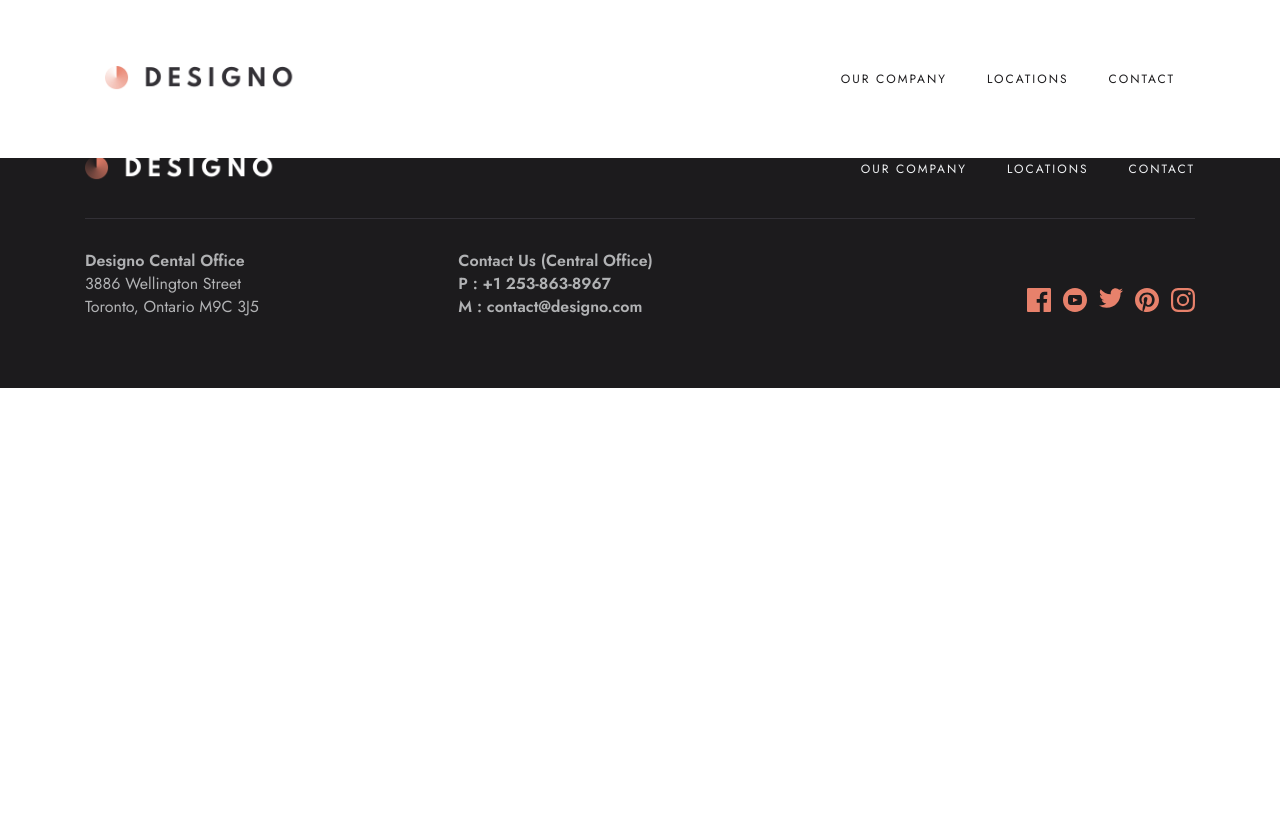
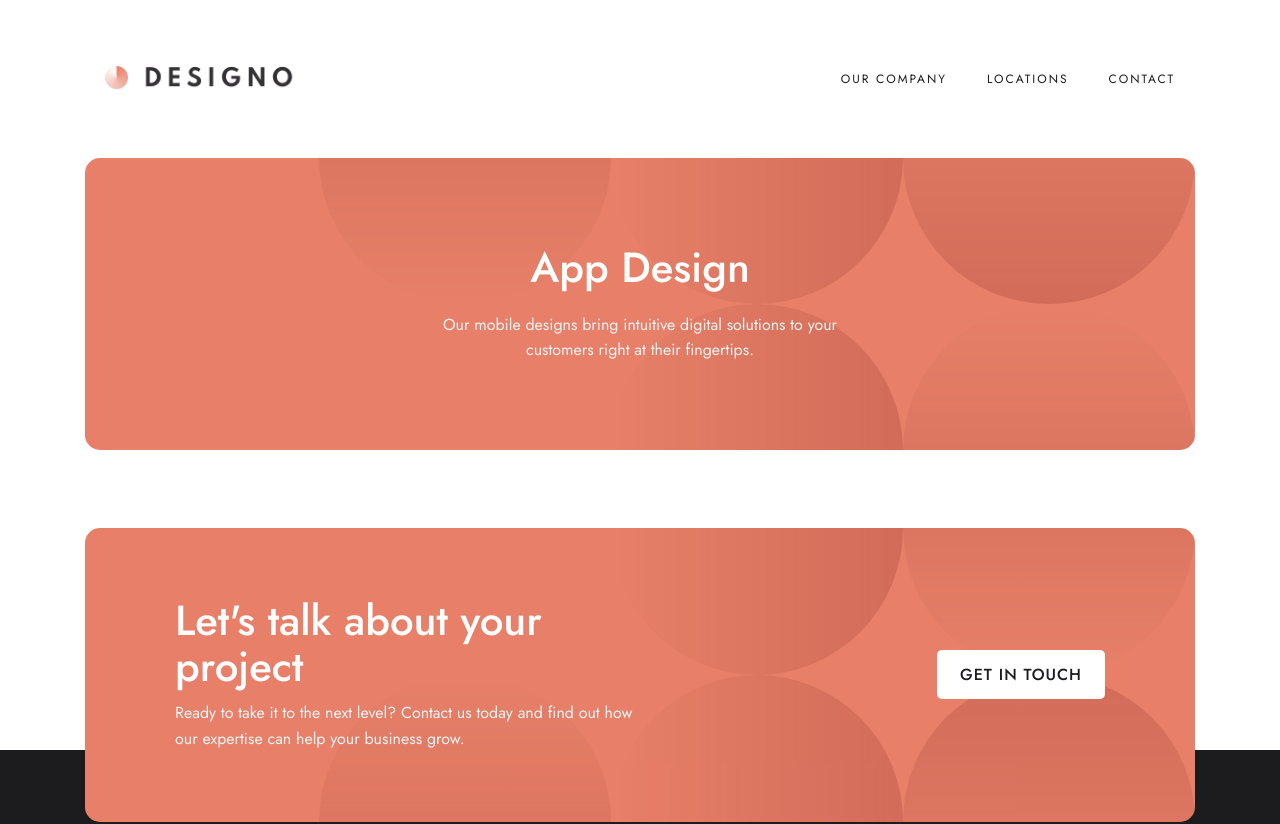
Before and after one commit to jarekTerejko/designo-multipage, a React (Create React App) app: page /app-design in a window 1280 px wide. Shown: the top 824 px of the page. Before the commit the page ends 800 px from the top, so only its background shows below. Built offline with nearby package versions, Linux system fonts and the light colour scheme.

Commit message:
add Design pages to App

```diff
--- a/src/App.js
+++ b/src/App.js
@@ -2,6 +2,9 @@ import { Route, Switch } from "react-router";
 import Footer from "./components/Footer/Footer";
 import Navbar from "./components/Navbar/Navbar";
 import Home from "./pages/Home";
+import WebDesign from "./pages/WebDesign";
+import AppDesign from "./pages/AppDesign";
+import GraphicDesign from "./pages/GraphicDesign";
 
 const App = () => {
   return (
@@ -11,6 +14,15 @@ const App = () => {
         <Route path="/" exact>
           <Home />
         </Route>
+        <Route path="/web-design" exact>
+          <WebDesign />
+          </Route>
+        <Route path="/app-design" exact>
+          <AppDesign />
+          </Route>
+        <Route path="/graphic-design" exact>
+          <GraphicDesign />
+          </Route>
       </Switch>
       <Footer />
     </>
--- /dev/null
+++ b/src/components/HeaderDesign/HeaderDesignElements.js
@@ -0,0 +1,34 @@
+import styled from "styled-components";
+
+export const HeaderDesignWrapper = styled.header`
+  margin-top: 15.8rem;
+  margin-bottom: 30rem;
+`;
+export const HeaderDesignInnnerWrapper = styled.div`
+  position: relative;
+  z-index: 1;
+  display: flex;
+  align-items: center;
+  justify-content: center;
+  flex-direction: column;
+  background: var(--peach);
+  border-radius: 1.5rem;
+  padding: 7rem 9rem;
+  overflow: hidden;
+  min-height: 29.2rem;
+
+  &::before {
+    content: "";
+    position: absolute;
+    left: 0;
+    top: 0;
+    width: 100%;
+    height: 100%;
+    background: ${(props) => `url(${props.fiveCirclesBg})`};
+    background-position-x: right;
+    background-position-y: center;
+    background-repeat: no-repeat;
+    z-index: -1;
+    transform: rotateX(180deg);
+  }
+`;
--- a/src/components/Hero/Hero.js
+++ b/src/components/Hero/Hero.js
@@ -1,10 +1,7 @@
 import { ContainerEl } from "../Container/Container";
 import { DescriptionTextLight } from "../DescriptionTextLight/DescriptionTextLight";
 import { Heading } from "../Heading/Heading";
-import {
-  HeroInnerWrapper,
-  HeroWrapper,
-} from "./HeroElements";
+import { HeroInnerWrapper, HeroWrapper } from "./HeroElements";
 import HeroPhoneImg from "../../images/home/desktop/image-hero-phone.png";
 import CicrcleImg from "../../images/home/desktop/bg-pattern-hero-home.svg";
 import BgPattern from "../../images/shared/desktop/bg-pattern-leaf.svg";
```
